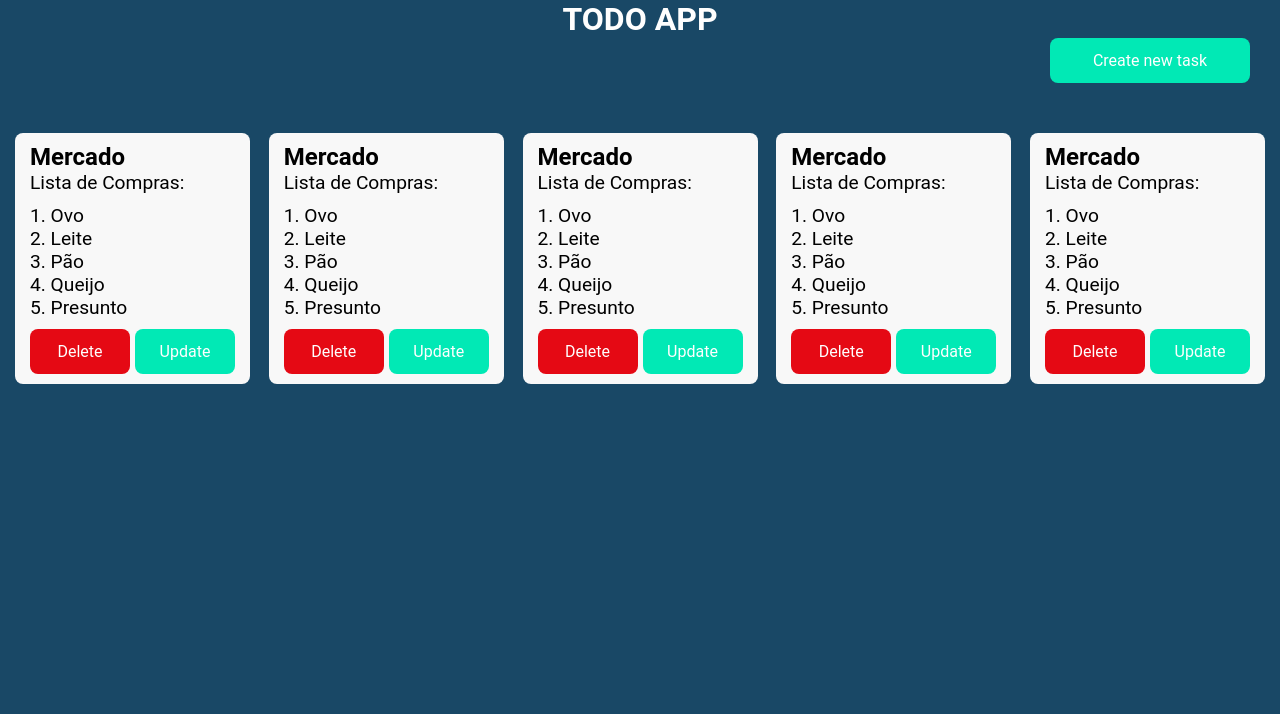
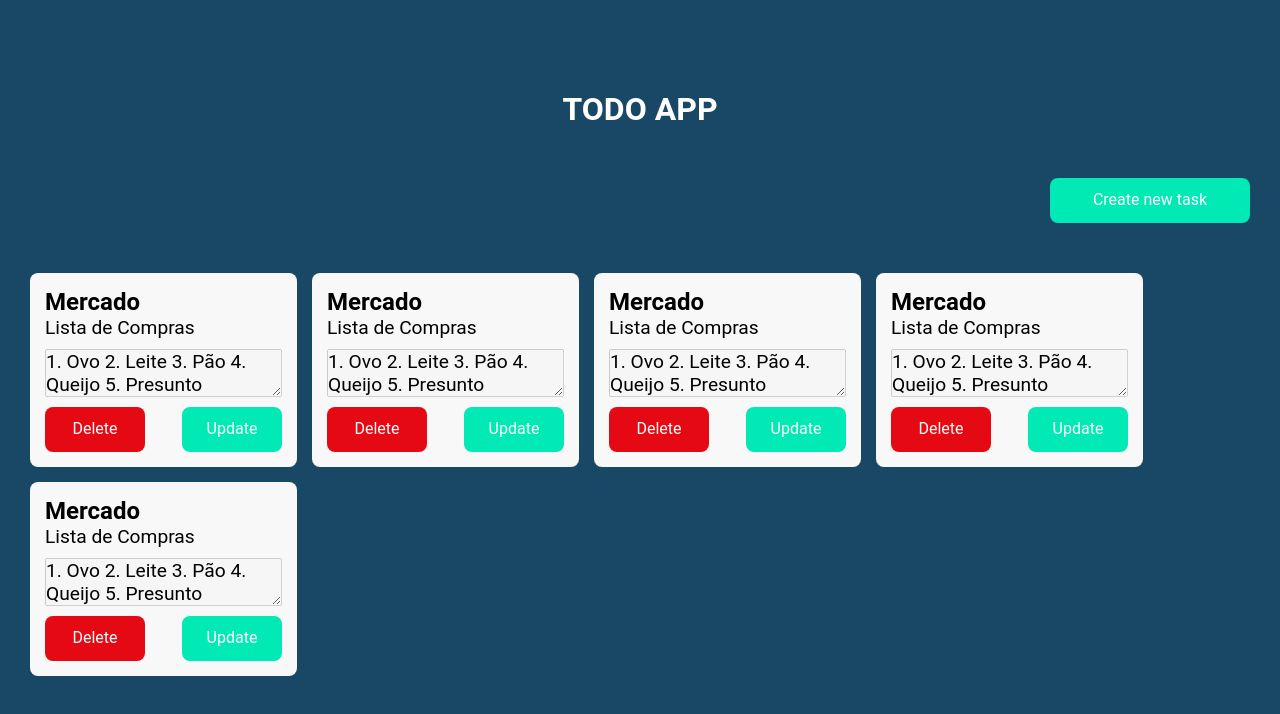
Before and after one commit to manoelduran/Flimed, a React (Create React App) app: page /home in a window 1280 px wide. Shown: the top 714 px of the page. Built offline with nearby package versions, Linux system fonts and the light colour scheme.

Commit message:
card created and style home

```diff
--- a/src/components/Modal/index.tsx
+++ b/src/components/Modal/index.tsx
@@ -1,30 +1,80 @@
-/* eslint-disable react-hooks/exhaustive-deps */
-import { useEffect, useState } from 'react';
+import { FormEvent, useEffect, useState } from 'react';
 import { AiOutlineClose } from 'react-icons/ai';
 import { useNotes } from '../../hooks/useNotes';
+import theme from '../../styles/theme';
 import Loading from '../Loading';
 
 import {
     Container,
     Header,
-    TitleDiv,
     Title,
     Button,
+    ContentTextArea,
+    DescriptionInput,
+    Form,
+    FormButton,
+    TitleInput
 } from './styles';
 
 export function Modal() {
     const { handleCloseModal } = useNotes();
     const [loading, setLoading] = useState(false);
+    const [title, setTitle] = useState('');
+    const [description, setDescription] = useState('');
+    const [content, setContent] = useState('');
+    async function onSubmit(event: FormEvent) {
+        event.preventDefault();
+        setLoading(true);
+        try {
+            // const user = await fetchCurrentUser(username, password);
+            // if (!user) {
+            //     throw new Error("Usuário não encontrado");
+            // };
+            // navigate('Dashboard');
+        } catch (error: any) {
+            if (error) {
+                console.log(error.message as string)
+            }
+        } finally {
+            setLoading(false);
+        }
+    };
     return (
         <Container>
             <Header>
-                <TitleDiv>
-                    <Title>Repasses da</Title>
-                </TitleDiv>
-                <Button onClick={handleCloseModal}>
-                    <AiOutlineClose />
+                <div />
+                <Title>Add </Title>
+                <Button onClick={handleCloseModal} >
+                    <AiOutlineClose style={{ color: theme.white_details }} />
                 </Button>
             </Header>
+            <Form onSubmit={onSubmit}>
+                <TitleInput
+                    type='text'
+                    placeholder="Title"
+                    value={title}
+                    onChange={(event) => setTitle(event.target.value)}
+                />
+                <DescriptionInput
+                    type='text'
+                    placeholder="Description"
+                    value={description}
+                    onChange={(event) => setDescription(event.target.value)}
+                />
+                <ContentTextArea
+                    placeholder="Content"
+                    value={content}
+                    onChange={(event) => setContent(event.target.value)}
+                />
+                <FormButton type="submit">
+                    {loading
+                        ?
+                        <Loading />
+                        :
+                        "Create"
+                    }
+                </FormButton>
+            </Form>
         </Container>
     );
 }
--- a/src/components/Modal/styles.ts
+++ b/src/components/Modal/styles.ts
@@ -1,3 +1,4 @@
+import { darken } from "polished";
 import styled from "styled-components";
 
 export const Container = styled.div`
@@ -8,45 +9,92 @@ flex-direction: column;
 justify-content: center;
 align-items: center;
 position: absolute;
-background: ${({ theme }) => theme.black};
+background: ${({ theme }) => theme.background};
 `;
 export const Header = styled.div`
+width: 302px;
 display: flex;
-flex-direction: row;
-justify-content: space-between;
-align-items: flex-start;
-position: static;
-`;
-export const TitleDiv = styled.div`
-display: flex;
-flex-direction: row;
-justify-content: center;
-align-items: center;
-position: static;
-width: 202px;
-height: 24px;
-`;
-export const Icon = styled.img`
-width: 24px;
-height: 24px;
-background: ${({ theme }) => theme.white_details};
+align-items: center ;
+justify-content: space-between ;
 `;
 export const Title = styled.h1`
-margin-left: 8px;
-font-family: Ubuntu;
-font-style: normal;
-font-weight: bold;
-font-size: 14px;
-line-height: 16px;
-display: flex;
-align-items: center;
-text-align: center;
-color: ${({ theme }) => theme.black};
+color: ${({ theme }) => theme.white_details};
 `;
 export const Button = styled.button`
 width: 12px;
 height: 12px;
 border: none;
 cursor: pointer;
-background: ${({ theme }) => theme.background};
+background: none ;
 `;
+export const Form = styled.form`
+width: 100%;
+display: flex;
+flex-direction: column;
+align-items: center;
+justify-content: center;
+`;
+export const TitleInput = styled.input`
+margin-top: 25px;
+padding: 8px 16px;
+border: none;
+outline: none;
+border-radius: 4px;
+background: ${({ theme }) => theme.white_details};
+width: 302px;
+height: 45px;
+&:hover{
+    border: 1px solid ${({ theme }) => theme.green};
+};
+&:focus{
+   outline: 1px solid ${({ theme }) => theme.green};
+};
+`;
+export const DescriptionInput = styled.input`
+margin-top: 25px;
+padding: 8px 16px;
+border: none;
+outline: none;
+border-radius: 4px;
+background: ${({ theme }) => theme.white_details};
+width: 302px;
+height: 45px;
+&:hover{
+    border: 1px solid ${({ theme }) => theme.green};
+};
+&:focus{
+   outline: 1px solid ${({ theme }) => theme.green};
+};
+`;
+export const ContentTextArea = styled.textarea`
+margin-top: 25px;
+padding: 8px 16px;
+border: none;
+outline: none;
+border-radius: 4px;
+background: ${({ theme }) => theme.white_details};
+width: 302px;
+height: 45px;
+&:hover{
+    border: 1px solid ${({ theme }) => theme.green};
+};
+&:focus{
+   outline: 1px solid ${({ theme }) => theme.green};
+};
+`;
+export const FormButton = styled.button`
+margin-top: 30px;
+border: none;
+width: 302px;
+height: 45px;
+font-size: 16px;
+line-height: 16px;
+border-radius: 8px;
+background: ${({ theme }) => theme.green};
+color: ${({ theme }) => theme.white_details};
+cursor: pointer;
+transition: 0.5s;
+&:hover{
+    background: ${({ theme }) => darken(0.05, theme.green)};
+};
+`;
--- a/src/components/MovieCard/index.tsx
+++ b/src/components/MovieCard/index.tsx
@@ -15,24 +15,20 @@ interface NoteCardProps {
   onClick: () => void;
 };
 
-const MovieCard = () => {
+const MovieCard = ({ data, onClick }: NoteCardProps) => {
   return (
     <Container>
-      <Details>
-        <Title>Mercado</Title>
-        <Description> Lista de Compras:</Description>
-        <Content>
-          1. Ovo <br />
-          2. Leite  <br />
-          3. Pão <br />
-          4. Queijo <br />
-          5. Presunto<br />
+      <Details onClick={onClick}>
+        <Title>{data.title}</Title>
+        <Description> {data.description}</Description>
+        <Content  disabled>
+          {data.content}
         </Content>
-        <ButtonsContainer>
+      </Details>
+      <ButtonsContainer>
           <DeleteButton>Delete</DeleteButton>
           <UpdateButton>Update</UpdateButton>
         </ButtonsContainer>
-      </Details>
     </Container>
   );
 };
--- a/src/components/MovieCard/styles.ts
+++ b/src/components/MovieCard/styles.ts
@@ -2,7 +2,9 @@ import { darken } from 'polished';
 import styled from 'styled-components';
 
 export const Container = styled.div`
-padding: 10px 15px ;
+margin-top: 15px ;
+margin-left: 15px ;
+padding: 15px 15px ;
 border-radius: 8px ;
 background: ${({ theme }) => theme.white_background};
 `;
@@ -19,7 +21,7 @@ export const Description = styled.p`
 font-size: 1.2rem;
 color: ${({ theme }) => theme.black};
 `;
-export const Content = styled.p`
+export const Content = styled.textarea`
 margin-top: 10px ;
 font-size: 1.2rem;
 color: ${({ theme }) => theme.black};
--- a/src/pages/Home/index.tsx
+++ b/src/pages/Home/index.tsx
@@ -17,8 +17,39 @@ import { Modal } from '../../components/Modal';
 
 const Home: React.FC = () => {
     const { user } = useAuth();
-    const { notes, fetchNotes, isModalVisible, handleOpenModal } = useNotes();
-    const theme = useTheme();
+    const { fetchNotes, isModalVisible, handleOpenModal } = useNotes();
+    const notes: Note[] = [
+        {
+            id: String(new Date()),
+            title: "Mercado",
+            description: "Lista de Compras",
+            content: "1. Ovo 2. Leite 3. Pão 4. Queijo 5. Presunto"
+        },
+        {
+            id: String(new Date()),
+            title: "Mercado",
+            description: "Lista de Compras",
+            content: "1. Ovo 2. Leite 3. Pão 4. Queijo 5. Presunto"
+        },
+        {
+            id: String(new Date()),
+            title: "Mercado",
+            description: "Lista de Compras",
+            content: "1. Ovo 2. Leite 3. Pão 4. Queijo 5. Presunto"
+        },
+        {
+            id: String(new Date()),
+            title: "Mercado",
+            description: "Lista de Compras",
+            content: "1. Ovo 2. Leite 3. Pão 4. Queijo 5. Presunto"
+        },
+        {
+            id: String(new Date()),
+            title: "Mercado",
+            description: "Lista de Compras",
+            content: "1. Ovo 2. Leite 3. Pão 4. Queijo 5. Presunto"
+        },
+    ]
     const navigate = useNavigate();
     const [loading, setLoading] = useState(false);
     const handleSelectedNote = (note: Note) => {
@@ -40,39 +71,26 @@ const Home: React.FC = () => {
         //     return navigate("/");
         // };
         getNotes();
-    }, [user, notes])
+    }, [ user])
     return (
         <Container>
             <Title>TODO APP</Title>
             <CreateButton onClick={handleOpenModal}>Create new task </CreateButton>
-            {isModalVisible ? <Modal /> : <ContentContainer>
-                <NoteCard
-
-                />
-                <NoteCard
-
-                />
-                <NoteCard
-
-                />
-                <NoteCard
-
-                />
-                <NoteCard
-
-                />
-
-                {/* {loading ? <Loading /> :
+            {isModalVisible ? <Modal />
+                :
+                <ContentContainer>
+                    {loading ? <Loading />
+                        :
                         <Content>
-                        {notes?.map((note: Note) => (
+                            {notes?.map((note: Note, key) => (
                                 <NoteCard
                                     data={note}
-                                key={note.id}
+                                    key={key}
                                     onClick={() => handleSelectedNote(note)}
                                 />
                             ))}
                         </Content>
-                } */}
+                    }
                 </ContentContainer>}
         </Container>
     );
--- a/src/pages/Home/styles.ts
+++ b/src/pages/Home/styles.ts
@@ -7,9 +7,11 @@ height: 100vh;
 display: flex;
 flex-direction: column ;
 align-items: center;
+justify-content: center ;
 `;
 
 export const Title = styled.h1`
+padding-bottom:  50px;
 align-items: center;
 `;
 export const CreateButton = styled.button`
@@ -32,10 +34,15 @@ transition: 0.5s;
 `;
 export const ContentContainer = styled.div`
 width: 100% ;
-padding: 50px  15px;
+padding: 35px  15px;
 display: flex;
 align-items: center;
 justify-content: space-between;
 `;
 export const Content = styled.div`
+width: 100% ;
+display: flex;
+flex-wrap: wrap ;
+align-items: center ;
+justify-content: flex-start;
  `;
```
Lines whose indentation alone changed are shown as unchanged.
